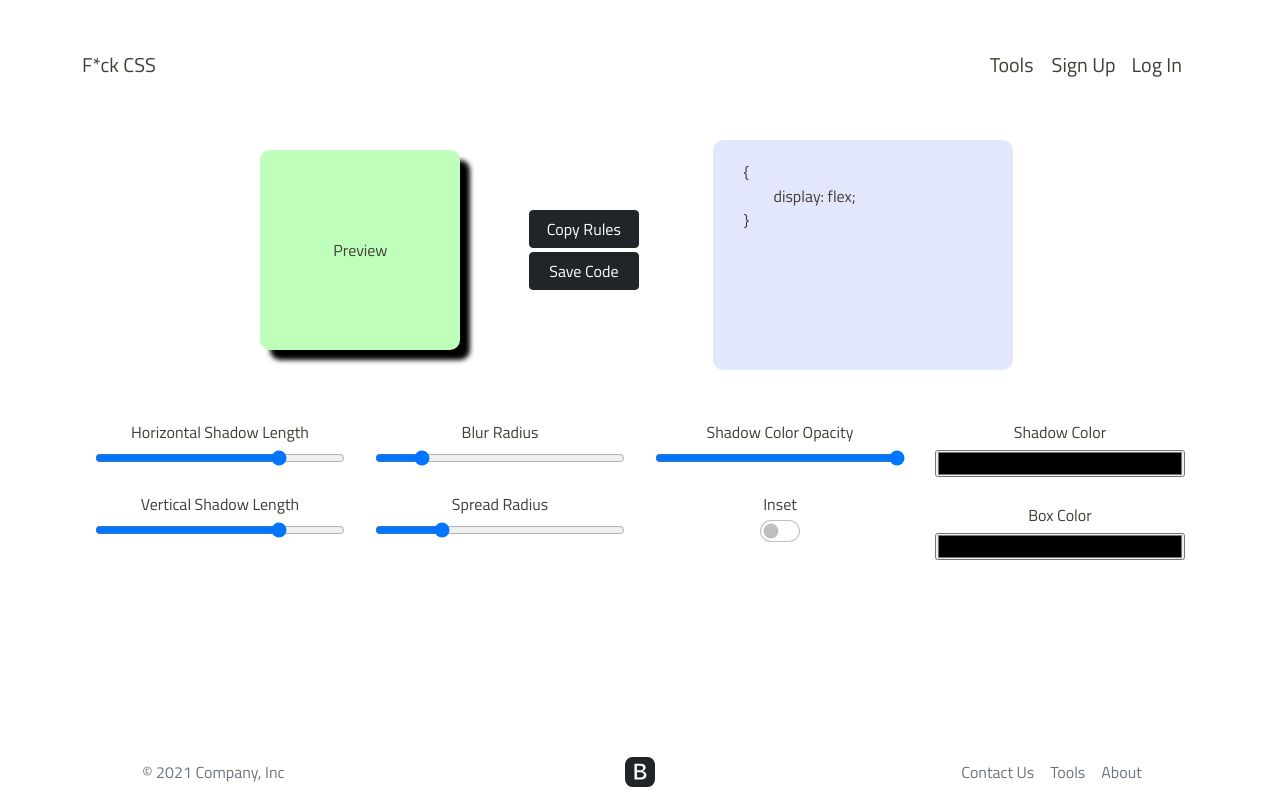
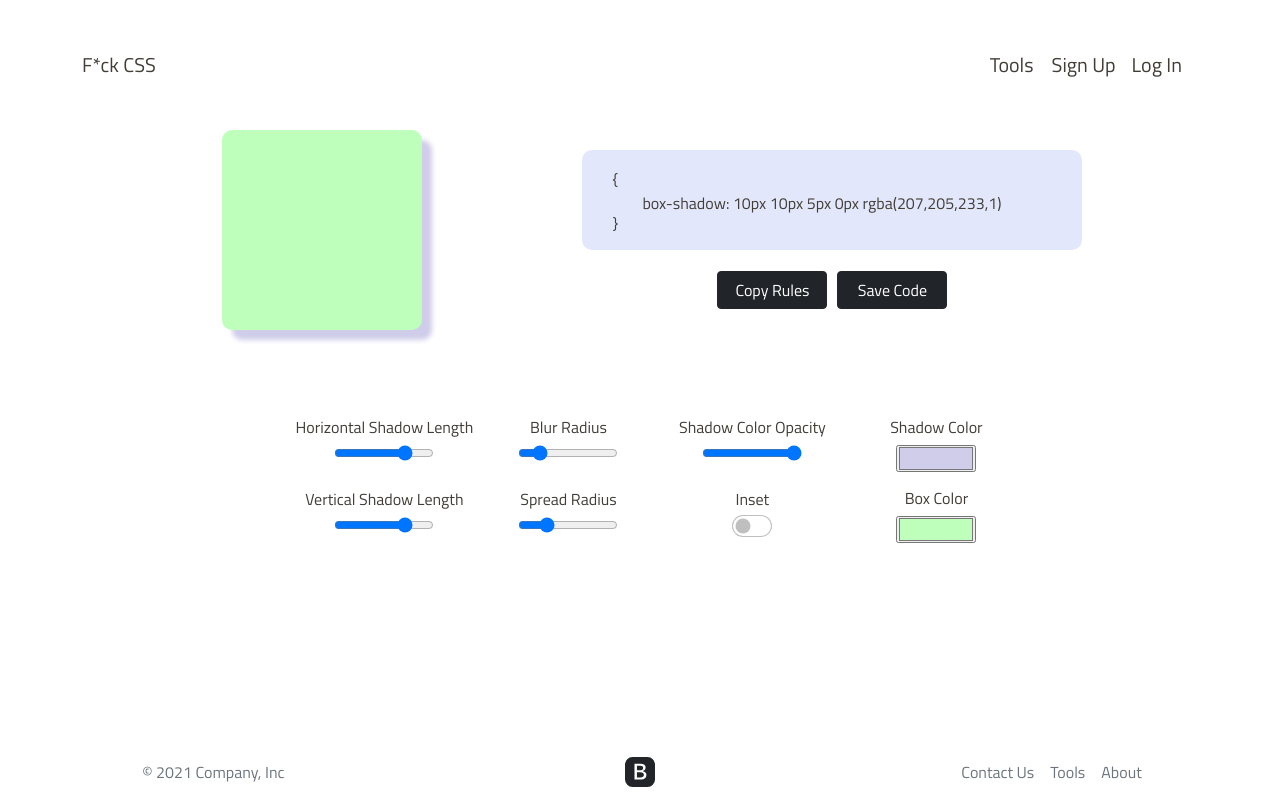
Before and after one commit to fck-css/web, a React (Create React App) app: page /box-shadow in a window 1280 px wide. Built offline with nearby package versions, Linux system fonts and the light colour scheme.

Commit message:
styled box-shadow page

```diff
--- a/src/views/BoxShadow/BoxShadow.jsx
+++ b/src/views/BoxShadow/BoxShadow.jsx
@@ -1,4 +1,5 @@
 import react, { useState, useEffect } from 'react';
+import { useAuthContext } from '../../contexts/AuthContext/AuthContext';
 import './BoxShadow.scss';
 
 const cssDefaultValues = {
@@ -6,7 +7,7 @@ const cssDefaultValues = {
     verticalShadowLength: 10,
     blurRadius: 5,
     spreadRadius: 0,
-    shadowColor: '#000',
+    shadowColor: '#CFCDE9',
     opacity: 1,
     backgroundColor: '#BFFFBC',
     inset: false,
@@ -20,7 +21,9 @@ const BoxShadow = () => {
             ...cssRules,
             [propr]: value
         })
-    }
+    };
+
+    const { createToast } = useAuthContext();
 
     function hexToRgbA(hex){
         var c;
@@ -36,7 +39,10 @@ const BoxShadow = () => {
 
     const boxShadow = `${cssRules.horizontalShadowLength}px ${cssRules.verticalShadowLength}px ${cssRules.blurRadius}px ${cssRules.spreadRadius}px ${hexToRgbA(cssRules.shadowColor)} ${cssRules.inset ? 'inset' : ''}`;
 
-    console.log(boxShadow);
+    const copyText = () => {
+        navigator.clipboard.writeText(`box-shadow: ${boxShadow}`);
+        createToast("Copied to clipboard", "success");
+    };
 
     return (
         <div className='container box-shadow-page'>
@@ -49,22 +55,21 @@ const BoxShadow = () => {
                             boxShadow: boxShadow
                         }}
                     >
-                        <p>Preview</p>
                     </div>
                 </div>
 
-                <div className="box-shadow-btns">
-                    <button className='btn btn-dark'>Copy Rules</button>
-                    <button className='btn btn-dark'>Save Code</button>
-                </div>
 
                 <div className='box-shadow-css-rules-div'>
                     <div className='box-shadow-css-rules'>
                         <p> {`{`}</p>
                             <div className="code-text">
-                                <p> {`display: flex;`}</p>
+                                <p>box-shadow: {boxShadow}</p>
                             </div>
                         <p> {`}`}</p>
+                    </div>
+                    <div className="box-shadow-btns">
+                        <button className='btn btn-dark' onClick={() => copyText()}>Copy Rules</button>
+                        <button className='btn btn-dark'>Save Code</button>
                     </div>
                 </div>
             </div>
@@ -103,11 +108,11 @@ const BoxShadow = () => {
                 <div className='box-shadow-input-group-4'>
                     <div className='box-shadow-input'>
                         <label htmlFor="shadow-color">Shadow Color</label>
-                        <input type="color" id="shadow-color"  onChange={(e) => updateCssRules('shadowColor', e.target.value)}/>
+                        <input type="color" id="shadow-color" value={cssRules.shadowColor} onChange={(e) => updateCssRules('shadowColor', e.target.value)}/>
                     </div>
                     <div className='box-shadow-input'>
                         <label htmlFor="box-color">Box Color</label>
-                        <input type="color" id="box-color"  onChange={(e) => updateCssRules('backgroundColor', e.target.value)}/>
+                        <input type="color" id="box-color" value={cssRules.backgroundColor} onChange={(e) => updateCssRules('backgroundColor', e.target.value)}/>
                     </div>
                 </div>
             </div>
--- a/src/views/BoxShadow/BoxShadow.scss
+++ b/src/views/BoxShadow/BoxShadow.scss
@@ -5,6 +5,8 @@
     flex-direction: column;
     justify-content: space-evenly;
     align-items: center;
+    margin-bottom: 160px;
+    margin-right: 7%;
 }
 
 /* BOX SHADOW RESULTS */
@@ -13,29 +15,38 @@
     display: flex;
     justify-content: center;
     align-items: center;
-    margin: 0 auto;
+    margin: 0 auto 85px 60px;
+    width: 75vw;
 }
 
 .box-shadow-css-rules-div {
     width: 40vw;
+    height: 200px;
+    display: flex;
+    flex-direction: column;
+    justify-content: center;
+    align-items: center;
 }
 
 .box-shadow-element {
-    width: 30vw;
+    width: 40vw;
+    height: 200px;
+    margin-right: 60px;
 }
 
 .box-shadow-css-rules {
     padding: 20px;
-    width: 300px;
-    height: 230px;
+    width: 500px;
+    height: 100px;
     background-color: #E3E7FB;
-    margin: 10px auto 0 auto;
+    margin: 20px auto 0 auto;
     text-align: start;
     border-radius: 10px;
 }
 
 .code-text {
     margin-left: 40px;
+    width: 420px;
 }
 
 .box-shadow-css-rules > div > p, .box-shadow-css-rules > p {
@@ -44,11 +55,7 @@
 
 .box-shadow-css-rules > p {
     margin-left: 10px;
-}
-
-.box-shadow-result {
-    width: 70vw;
-    margin-bottom: 50px;
+    margin-top: -3.5px;
 }
 
 .box-shadow-rectangle {
@@ -62,15 +69,11 @@
     border-radius: 10px;
 }
 
-.box-shadow-rectangle p {
-    margin: 0;
-}
-
 /* BOX SHADOW BTNS */
 
 .box-shadow-btns {
+    width: 230px;
     display: flex;
-    flex-direction: column;
     justify-content: space-between;
     align-items: center;
     height: 80px;
@@ -86,10 +89,12 @@
     display: flex;
     justify-content: space-evenly;
     align-items: flex-start;
+    width: 50vw;
+    margin-right: 20px;
 }
 
 .box-shadow-input {
-    width: 280px;
+    width: 180px;
     display: flex;
     flex-direction: column;
     justify-content: center;
@@ -114,3 +119,25 @@
 .form-switch .form-check-input:hover {
     cursor: pointer;
 }
+
+.box-shadow-input-group-4 input {
+    width: 80px;
+}
+
+.box-shadow-input-group-4 {
+    width: 80px;
+}
+
+.box-shadow-input input[type=range] {
+    width: 100px;
+    background-color: $brown-color;
+    border-color: internal #5f584c !important;
+}
+
+.box-shadow-input input[type=range i] {
+    color: $brown-color;
+}
+
+.box-shadow-input-group-4 .box-shadow-input:last-child label {
+    margin-top: -12px;
+}
```
